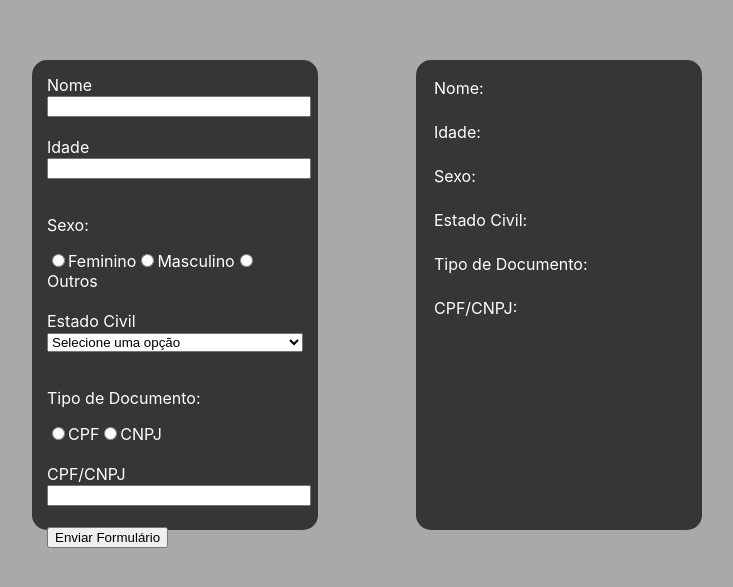
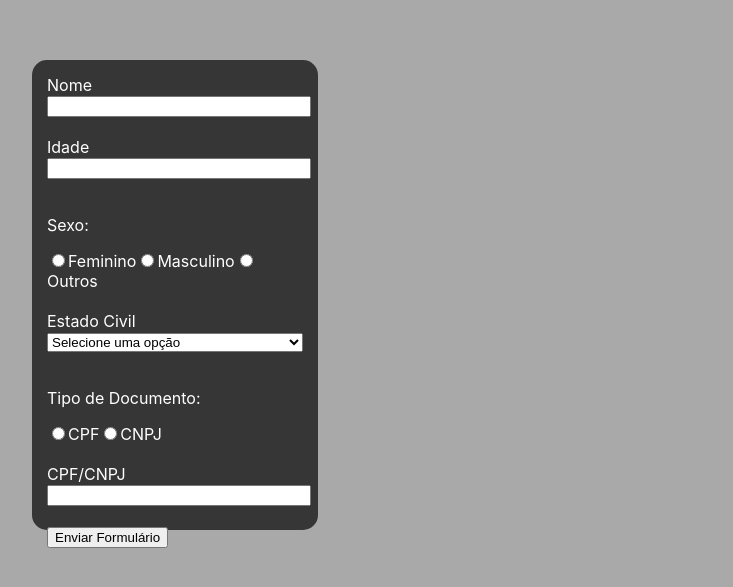
Before and after one commit to pedrohcandido/react-high-order-componentes, a React (Create React App) app: page / in a window 1280 px wide. Shown: the part 105-692 px from the top of the page, without its empty margins (209-942 px from the left). Built offline with nearby package versions, Linux system fonts and the light colour scheme.

Commit message:
alteracoes-componente-de-interface-envios-formulario

```diff
--- a/src/components/formAnswer/FormAnswer.css
+++ b/src/components/formAnswer/FormAnswer.css
@@ -7,6 +7,6 @@
 	padding: 15px;
 	border-radius: 15px;
 	width: 20%;
-	height: 55%;
+	height: 60%;
 	color: white
 }
--- a/src/components/formAnswer/FormAnswer.jsx
+++ b/src/components/formAnswer/FormAnswer.jsx
@@ -1,36 +1,12 @@
 import React from "react";
 import './FormAnswer.css';
 
-const FormAnswer = (props) => {
-	return(
-		<div className="app2">
-			<table>
-				<tr>
-					<td>Nome: <p id="name"> {props._name} </p> </td>
-				</tr>
-				<tr></tr><tr></tr>
-				<tr>
-					<td>Idade: <p id="age"> {props._age} </p> </td>
-				</tr>
-				<tr></tr><tr></tr>
-				<tr>
-					<td>Sexo: <p id="gender"> {props._gender} </p> </td>
-				</tr>
-				<tr></tr><tr></tr>
-				<tr>
-					<td>Estado Civil: <p id="civilStatus"> {props._civilStatus} </p> </td>
-				</tr>
-				<tr></tr><tr></tr>
-				<tr>
-					<td>Tipo de Documento: <p id="documentType"> {props._docType} </p> </td>
-				</tr>
-				<tr></tr><tr></tr>
-				<tr>
-					<td>CPF/CNPJ: <p id="document"> {props._document}</p> </td>
-				</tr>
-			</table>
-		</div>
-	)
+class FormAnswer extends React.Component {
+	render() {
+		return(
+				<h3>{this.props.name}</h3>
+		)
+	}
 }
 
 export default FormAnswer;
```
